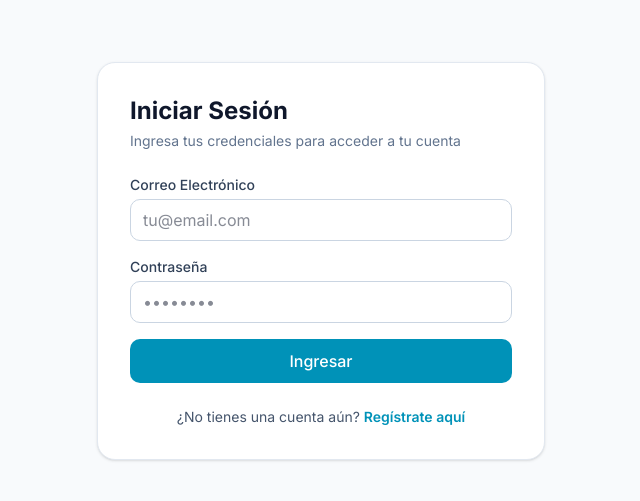
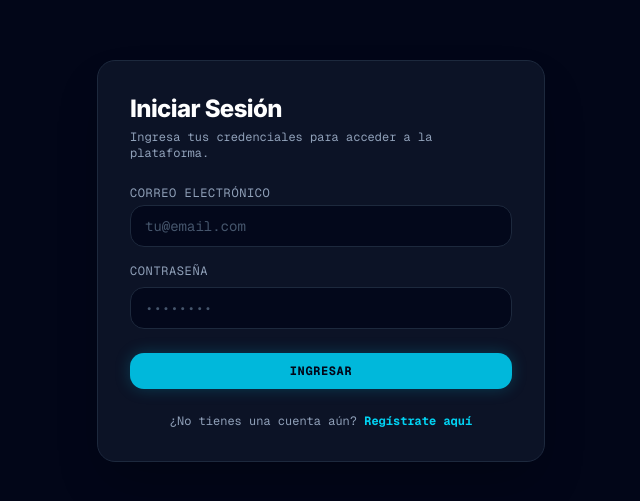
Before and after one commit to rossnelartigas-dot/mundo-web, a Next.js app: page /login in a window 1280 px wide. Shown: the part 139-640 px from the top of the page, without its empty margins (319-959 px from the left). Built offline with nearby package versions, Linux system fonts and the light colour scheme; no server answers; the database is empty.

Commit message:
Actualizar page.tsx

```diff
--- a/src/app/login/page.tsx
+++ b/src/app/login/page.tsx
@@ -56,29 +56,39 @@ export default function LoginPage() {
     }
   };
 
+  const inputStyles =
+    "w-full rounded-xl border border-slate-800 bg-slate-950/80 px-3.5 py-2.5 text-sm text-slate-100 placeholder-slate-600 focus:border-cyan-500/50 focus:outline-none focus:ring-1 focus:ring-cyan-500/50 transition-all font-mono";
+  const labelStyles = "mb-1 block text-xs font-mono uppercase tracking-wider text-slate-400";
+
   return (
-    <div className="flex min-h-screen items-center justify-center bg-slate-50 p-4">
-      <div className="w-full max-w-md rounded-2xl border border-slate-200 bg-white p-8 shadow-sm">
-        <h1 className="text-2xl font-bold text-slate-900">Iniciar Sesión</h1>
-        <p className="mt-1 text-sm text-slate-500">
-          Ingresa tus credenciales para acceder a tu cuenta
-        </p>
+    <div className="flex min-h-screen items-center justify-center bg-slate-950 p-4 text-slate-100">
+      <div className="w-full max-w-md rounded-2xl border border-slate-800 bg-slate-900/80 backdrop-blur-md p-8 shadow-2xl">
+
+        <div>
+          <h1 className="text-2xl font-extrabold text-white tracking-tight flex items-center gap-2">
+            Iniciar Sesión
+          </h1>
+          <p className="mt-1 text-xs text-slate-400 font-mono">
+            Ingresa tus credenciales para acceder a la plataforma.
+          </p>
+        </div>
 
         {error && (
-          <div className="mt-4 rounded-lg bg-red-50 p-3 text-sm text-red-600 border border-red-200">
+          <div className="mt-5 rounded-xl bg-rose-500/10 border border-rose-500/20 p-3.5 text-xs font-mono text-rose-400 flex items-center gap-2">
+            <span className="h-1.5 w-1.5 rounded-full bg-rose-500 animate-pulse" />
             {error}
           </div>
         )}
 
         <form onSubmit={handleLogin} className="mt-6 space-y-4">
           <div>
-            <label className="mb-1 block text-sm font-medium text-slate-700">
+            <label className={labelStyles}>
               Correo Electrónico
             </label>
             <input
               type="email"
               required
-              className="w-full rounded-lg border border-slate-300 px-3 py-2 text-slate-900 focus:outline-none focus:ring-2 focus:ring-cyan-500"
+              className={inputStyles}
               value={email}
               onChange={(e) => setEmail(e.target.value)}
               placeholder="tu@email.com"
@@ -87,14 +97,14 @@ export default function LoginPage() {
 
           <div>
             <div className="flex items-center justify-between mb-1">
-              <label className="block text-sm font-medium text-slate-700">
+              <label className={labelStyles}>
                 Contraseña
               </label>
             </div>
             <input
               type="password"
               required
-              className="w-full rounded-lg border border-slate-300 px-3 py-2 text-slate-900 focus:outline-none focus:ring-2 focus:ring-cyan-500"
+              className={inputStyles}
               value={password}
               onChange={(e) => setPassword(e.target.value)}
               placeholder="••••••••"
@@ -104,21 +114,29 @@ export default function LoginPage() {
           <button
             type="submit"
             disabled={loading}
-            className="w-full rounded-lg bg-cyan-600 py-2.5 font-medium text-white hover:bg-cyan-700 transition disabled:opacity-50"
+            className="w-full rounded-xl bg-cyan-500 hover:bg-cyan-400 text-slate-950 font-mono font-bold py-2.5 text-xs uppercase tracking-wider transition-all shadow-[0_0_15px_rgba(6,182,212,0.25)] hover:shadow-[0_0_20px_rgba(6,182,212,0.4)] disabled:opacity-50 disabled:cursor-not-allowed mt-2"
           >
-            {loading ? "Iniciando sesión..." : "Ingresar"}
+            {loading ? (
+              <span className="flex items-center justify-center gap-2">
+                <span className="h-2 w-2 rounded-full bg-slate-950 animate-ping" />
+                Iniciando sesión...
+              </span>
+            ) : (
+              "Ingresar"
+            )}
           </button>
         </form>
 
-        <p className="mt-6 text-center text-sm text-slate-600">
+        <p className="mt-6 text-center text-xs font-mono text-slate-400">
           ¿No tienes una cuenta aún?{" "}
           <Link
             href="/register"
-            className="font-semibold text-cyan-600 hover:text-cyan-700 hover:underline"
+            className="font-bold text-cyan-400 hover:text-cyan-300 transition-colors"
           >
             Regístrate aquí
           </Link>
         </p>
+
       </div>
     </div>
   );
```
